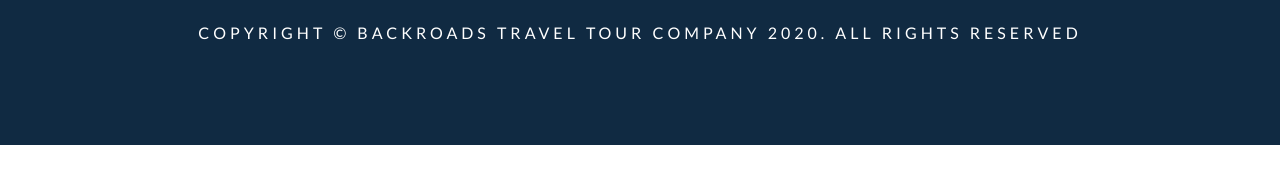
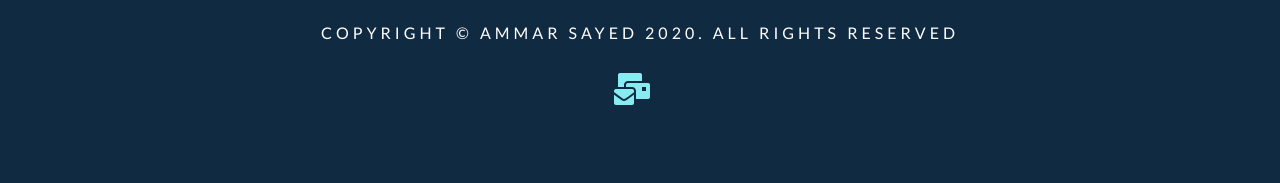
Before and after one commit to AmmarSayed/tourco, a plain HTML site: page index.html in a window 1280 px wide. Shown: the part 4087-4270 px from the top of the page. Before the commit the page ends 4232 px from the top, so only its background shows below. Drawn offline with Linux system fonts and the light colour scheme.

Commit message:
updated the footer
added email icon to the footer of the page

```diff
--- a/css/styles.css
+++ b/css/styles.css
@@ -755,6 +755,7 @@ Footer
   text-align: center;
   padding-left: 2rem;
   padding-right: 2rem;
+  color: var(--clr-white);
 }
 
 .footer-links,
--- a/index.html
+++ b/index.html
@@ -445,9 +445,13 @@
     <!-- end of footer icons -->
 
     <p class="copyright">
-      copyright &copy; backroads travel tour Company <span id="date"></span>. all rights reserved
+      copyright &copy; Ammar Sayed <span id="date"></span>. all rights reserved
     </p>
-
+    <address>
+      <a href="mailto:ammarsayed1988@gmai.com" class="footer-icon">
+        <i class="fas fa-mail-bulk " aria-label="email to"></i>
+      </a>
+    </address>
 
   </footer>
 
```
